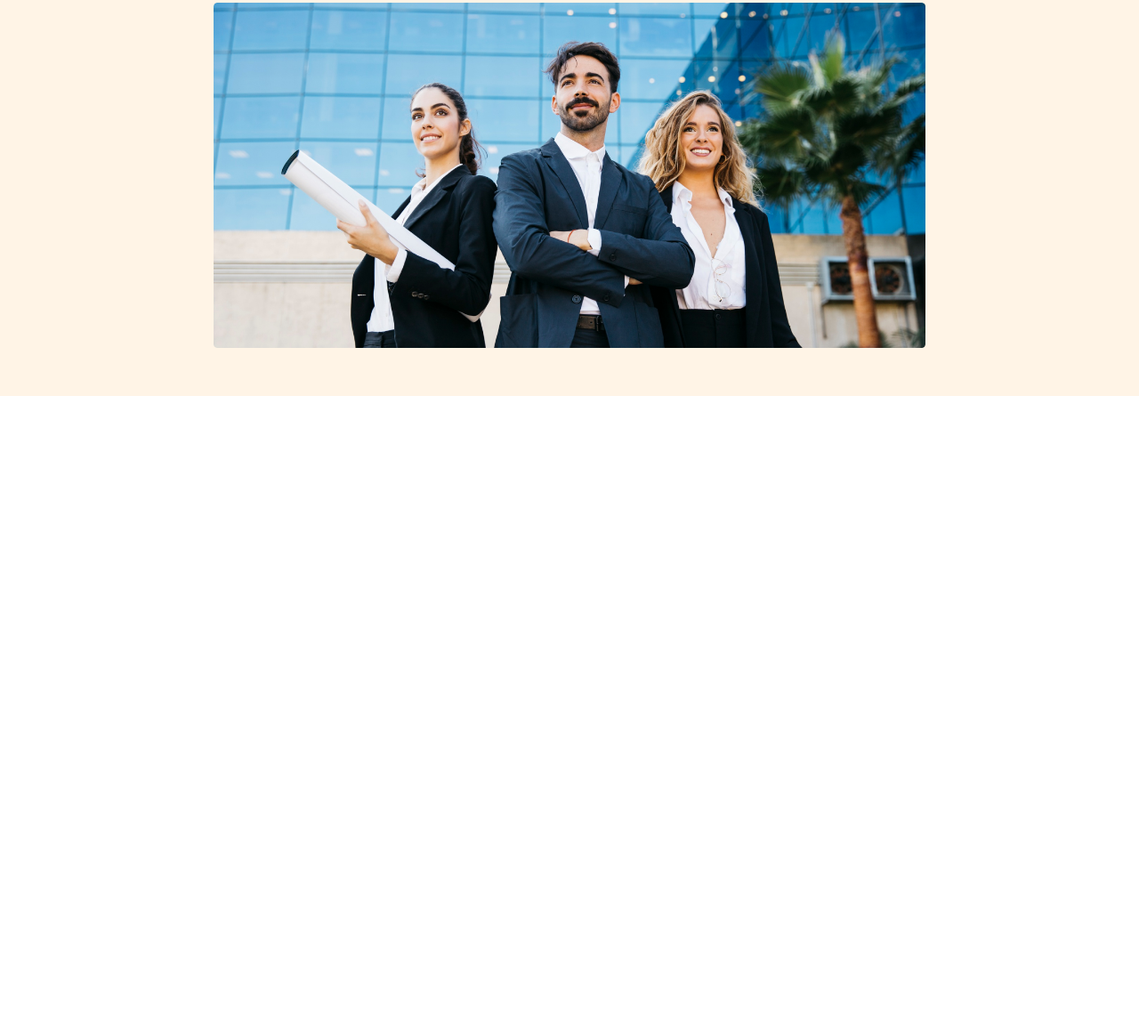
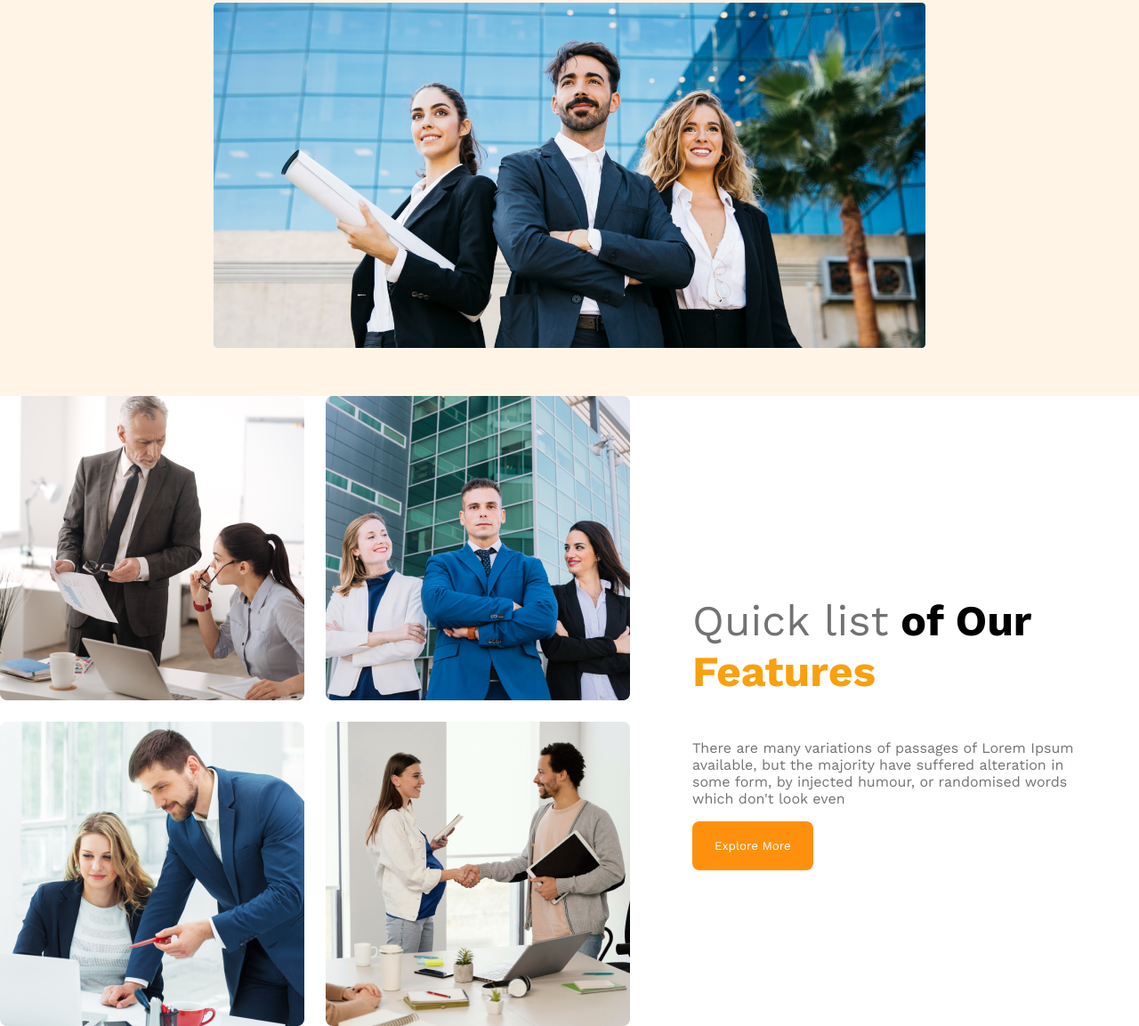
Before and after one commit to NazmulIslam95/g3-architects-by-me, a plain HTML site: page index.html in a window 1280 px wide. Shown: the part 599-1752 px from the top of the page at 89% size. Before the commit the page ends 1044 px from the top, so only its background shows below. Drawn offline with nearby package versions, Linux system fonts and the light colour scheme.

Commit message:
teams section done

```diff
--- a/index.html
+++ b/index.html
@@ -5,10 +5,12 @@
     <meta charset="UTF-8">
     <meta name="viewport" content="width=device-width, initial-scale=1.0">
     <link rel="stylesheet" href="style.css">
+    <link rel="stylesheet" href="responsive.css">
     <title>G3 Architects</title>
 </head>
 
 <body>
+    <!-- header part start -->
     <header>
         <nav>
             <h3 class="nav-title">G3 Architects</h3>
@@ -26,15 +28,33 @@
                     Brand New Group of Architects
                 </h3>
                 <p class="banner-description">There are many variations of passages of Lorem Ipsum available, but the
-                    majority have suffered alteration in some form, by injected humour, or randomised words which don't look
+                    majority have suffered alteration in some form, by injected humour, or randomised words which don't
+                    look
                     even</p>
-                    <button class="btn-primary">Explore More</button>
+                <button class="btn-primary">Explore More</button>
             </div>
-                <img src="./images/banner.png" alt="">
+            <img src="./images/banner.png" alt="">
         </div>
     </header>
+    <!-- header part end -->
     <main>
+        <section class="teams-container">
+            <div class="team-img-container">
+                <img src="./images/team1.png" alt="">
+                <img src="./images/team2.png" alt="">
+                <img src="./images/team3.png" alt="">
+                <img src="./images/team4.png" alt="">
+            </div>
+            <div class="teams-content">
+                <h3 class="teams-title"><span class="span1">Quick list</span> <span class="span2">of Our</span> <span class="span3">Features</span></h3>
+                <p class="teams-description">There are many variations of passages of Lorem Ipsum available, but the
+                    majority have suffered alteration in some form, by injected humour, or randomised words which don't
+                    look even
+                </p>
+                <button class="btn-primary">Explore More</button>
 
+            </div>
+        </section>
     </main>
     <footer>
 
--- /dev/null
+++ b/responsive.css
@@ -0,0 +1,18 @@
+@media screen and (max-width: 576px) {
+    header{
+        padding: 20px;
+    }
+    nav{
+        flex-direction: column;
+    }
+}
+
+@media screen and (min-width:576px) and (max-width: 960px) {
+    header{
+        padding: 50px;
+    }
+
+    nav{
+        flex-direction: column;
+    }
+}
--- a/style.css
+++ b/style.css
@@ -13,7 +13,7 @@ body {
   color: #fff;
   background: #ff900e;
   border: none;
-  cursor:alias;
+  cursor: alias;
   padding: 20px 25px;
 }
 header {
@@ -66,26 +66,52 @@ nav li a {
 .banner-description {
   color: #727272;
 }
-.banner img{
-    width: 100%;
-    margin-top: 20px;
+.banner img {
+  width: 100%;
+  margin-top: 20px;
 }
 
-@media screen and (max-width: 576px) {
-    header{
-        padding: 20px;
-    }
-    nav{
-        flex-direction: column;
-    }
+main {
+  max-width: 1440px;
+  margin: 0 auto;
+}
+.team-img-container {
 }
 
-@media screen and (min-width:576px) and (max-width: 960px) {
-    header{
-        padding: 50px;
-    }
+.teams-container {
+  display: flex;
+  align-items: center;
+}
+.team-img-container {
+  display: grid;
+  grid-template-columns: repeat(2, 1fr);
+  gap: 1.5rem;
+}
 
-    nav{
-        flex-direction: column;
-    }
+.teams-content {
+  padding-right: 70px;
+  padding-left: 70px;
 }
+
+.teams-title {
+  font-size: 3rem;
+}
+
+.span1 {
+  color: #727272;
+  font-weight: 500;
+}
+
+.sapn2 {
+  color: #131313;
+  font-weight: 700;
+}
+.span3 {
+  color: #f9a00e;
+  font-weight: 700;
+}
+.teams-description {
+  color: #727272;
+  font-size: 1rem;
+  font-weight: 400;
+}
```
